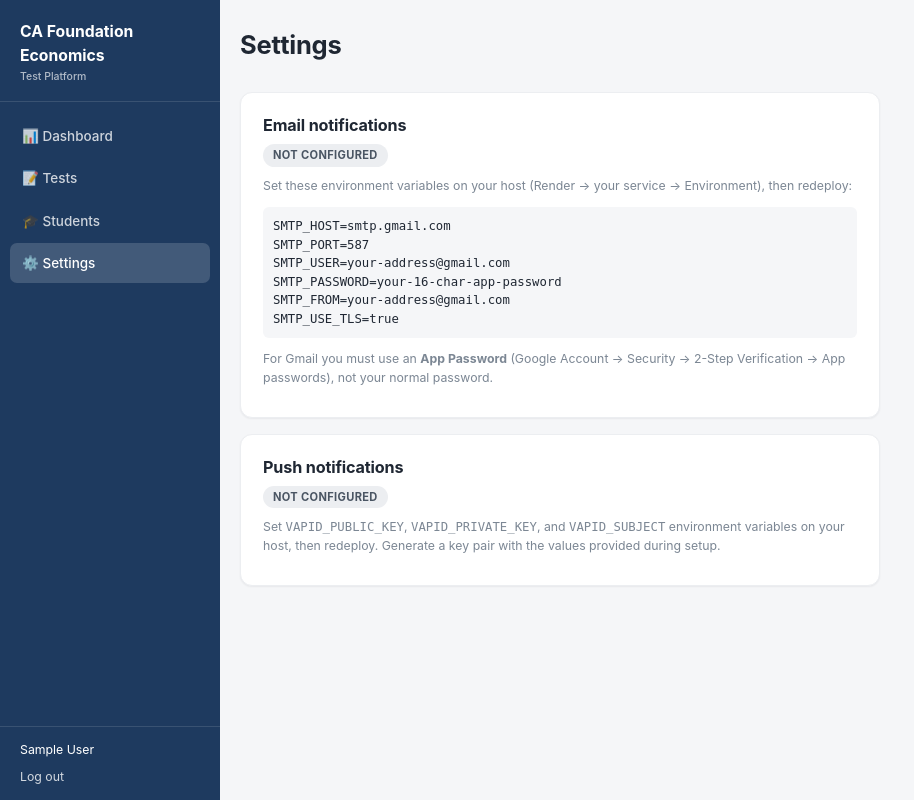
After one commit to vkladdagst/ca-foundation-economics-test-platform, a Flask app: page /teacher/settings in a window 1280 px wide. The commit adds this page. Shown: the whole page, without its empty margins (0-914 px from the left). Run offline with Flask 3, Linux system fonts and the light colour scheme; the visitor is signed in with stand-in values (Sample User, id 1); data comes from the database, SQL or seed files in the repository; data that the repository does not hold is empty.

Commit message:
Add Web Push notifications and a teacher Settings page
Push: VAPID-based web push via pywebpush. New PushSubscription model
(spans both user types), /push/subscribe + /push/unsubscribe endpoints,
service-worker push + notificationclick handlers, and an "Enable
notifications" button on the student portal, teacher dashboard, and
Settings. Triggers mirror email — new test published pushes students,
a submission pushes the teacher, reminders push non-attempters. Dead
or malformed subscriptions are pruned automatically. All no-ops when
VAPID_* env vars are unset.

Settings page: shows email/push config status and a "Send test email"
button so SMTP setup can be verified without publishing a test.

Also: load a local .env via python-dotenv (no-op in production), and
route logged-in students hitting "/" to their portal.

```diff
--- a/app/__init__.py
+++ b/app/__init__.py
@@ -38,11 +38,17 @@ def create_app(config_class=Config):
     from app.student_auth import student_auth_bp
     from app.teacher.routes import teacher_bp
     from app.student.routes import student_bp
+    from app.push_routes import push_bp
 
     app.register_blueprint(auth_bp)
     app.register_blueprint(student_auth_bp)
     app.register_blueprint(teacher_bp, url_prefix="/teacher")
     app.register_blueprint(student_bp, url_prefix="/test")
+    app.register_blueprint(push_bp)
+
+    @app.context_processor
+    def inject_push_config():
+        return {"vapid_public_key": app.config.get("VAPID_PUBLIC_KEY", "")}
 
     @app.route("/")
     def index():
--- a/app/teacher/routes.py
+++ b/app/teacher/routes.py
@@ -10,8 +10,8 @@ from werkzeug.utils import secure_filename
 
 from app.decorators import teacher_required
 from app.extensions import db
-from app.models import Test, Question, Submission, Response, Student
-from app.utils import excel_io, mail
+from app.models import Test, Question, Submission, Response, Student, PushSubscription
+from app.utils import excel_io, mail, push
 from app.utils.grading import test_statistics, question_statistics, compute_ranks, recalculate_test
 
 teacher_bp = Blueprint("teacher", __name__, template_folder="../../templates/teacher")
@@ -186,8 +186,10 @@ def test_publish(test_id):
     test.status = "active"
     db.session.commit()
 
+    link = url_for("student.entry", code=test.access_code, _external=True)
+    notes = []
+
     if mail.mail_configured():
-        link = url_for("student.entry", code=test.access_code, _external=True)
         students = [(s.email, s.name) for s in current_user.students]
 
         def body(name):
@@ -200,11 +202,18 @@ def test_publish(test_id):
                 f"— {current_user.name}"
             )
 
-        sent, skipped = mail.send_bulk(students, f"New test published: {test.title}", body)
-        flash(f"Test published. Notified {sent} student(s) by email.", "success")
-    else:
-        flash("Test published. Share the link/code with students.", "success")
+        sent, _ = mail.send_bulk(students, f"New test published: {test.title}", body)
+        notes.append(f"emailed {sent}")
 
+    pushed = push.notify_students_of_teacher(
+        current_user, "New test published",
+        f"{test.title} — {test.total_questions} questions", link,
+    )
+    if pushed:
+        notes.append(f"push to {pushed}")
+
+    suffix = f" Notified students ({', '.join(notes)})." if notes else " Share the link/code with students."
+    flash("Test published." + suffix, "success")
     return redirect(url_for("teacher.tests_list"))
 
 
@@ -540,26 +549,36 @@ def analytics(test_id):
 def remind_non_attempters(test_id):
     test = get_owned_test(test_id)
 
-    if not mail.mail_configured():
-        flash("Email is not configured yet — see .env.example (SMTP_* settings).", "error")
+    if not mail.mail_configured() and not push.push_configured():
+        flash("Neither email nor push notifications are configured yet — see Settings.", "error")
         return redirect(url_for("teacher.results", test_id=test.id))
 
     attempted_ids = {s.student_id for s in test.submissions.filter_by(status="submitted") if s.student_id}
     non_attempters = [s for s in current_user.students if s.id not in attempted_ids]
 
     link = url_for("student.entry", code=test.access_code, _external=True)
+    notes = []
 
-    def body(name):
-        return (
-            f"Hi {name},\n\n"
-            f"This is a reminder that you haven't yet attempted: {test.title}\n\n"
-            f"Log in and start here: {link}\n\n"
-            f"— {current_user.name}"
-        )
+    if mail.mail_configured():
+        def body(name):
+            return (
+                f"Hi {name},\n\n"
+                f"This is a reminder that you haven't yet attempted: {test.title}\n\n"
+                f"Log in and start here: {link}\n\n"
+                f"— {current_user.name}"
+            )
 
-    recipients = [(s.email, s.name) for s in non_attempters]
-    sent, skipped = mail.send_bulk(recipients, f"Reminder: {test.title}", body)
-    flash(f"Reminder sent to {sent} student(s) ({len(non_attempters)} had not attempted; {skipped} had no email on file or failed to send).", "success")
+        recipients = [(s.email, s.name) for s in non_attempters]
+        sent, skipped = mail.send_bulk(recipients, f"Reminder: {test.title}", body)
+        notes.append(f"emailed {sent} (of {len(non_attempters)}; {skipped} had no email / failed)")
+
+    pushed = push.notify_specific_students(
+        non_attempters, "Test reminder", f"You haven't attempted: {test.title}", link,
+    )
+    if pushed:
+        notes.append(f"push to {pushed}")
+
+    flash("Reminder sent — " + "; ".join(notes) + ".", "success")
     return redirect(url_for("teacher.results", test_id=test.id))
 
 
@@ -721,3 +740,41 @@ def roster_credentials_export():
         buf, as_attachment=True, download_name="student_logins.xlsx",
         mimetype="application/vnd.openxmlformats-officedocument.spreadsheetml.sheet",
     )
+
+
+# ------------------------------------------------------------------ settings
+
+@teacher_bp.route("/settings")
+@teacher_required
+def settings():
+    device_count = PushSubscription.query.filter_by(
+        owner_type="teacher", owner_id=current_user.id
+    ).count()
+    return render_template(
+        "teacher/settings.html",
+        email_configured=mail.mail_configured(),
+        push_configured=push.push_configured(),
+        push_device_count=device_count,
+    )
+
+
+@teacher_bp.route("/settings/test-email", methods=["POST"])
+@teacher_required
+def settings_test_email():
+    if not mail.mail_configured():
+        flash("Email is not configured. Set the SMTP_* environment variables first.", "error")
+        return redirect(url_for("teacher.settings"))
+    if not current_user.email:
+        flash("Your account has no email address on file.", "error")
+        return redirect(url_for("teacher.settings"))
+
+    ok = mail.send_email(
+        current_user.email,
+        "Test email — CA Foundation Economics Test Platform",
+        "This is a test email. If you received it, email notifications are working correctly.",
+    )
+    if ok:
+        flash(f"Test email sent to {current_user.email}. Check your inbox (and spam folder).", "success")
+    else:
+        flash("Could not send the test email — check the SMTP settings and the server logs.", "error")
+    return redirect(url_for("teacher.settings"))
--- a/requirements.txt
+++ b/requirements.txt
@@ -7,3 +7,4 @@ waitress==3.0.2
 python-dotenv==1.2.2
 gunicorn==23.0.0
 pg8000==1.31.2
+pywebpush==2.5.0
--- /dev/null
+++ b/static/js/push.js
@@ -0,0 +1,124 @@
+(function () {
+  "use strict";
+
+  var btn = document.querySelector("[data-push-button]");
+  if (!btn) return;
+
+  var csrf = document.querySelector('meta[name="csrf-token"]').content;
+  var vapidKey = btn.getAttribute("data-vapid-key") || "";
+
+  var supported =
+    "serviceWorker" in navigator &&
+    "PushManager" in window &&
+    "Notification" in window;
+
+  if (!supported || !vapidKey) {
+    btn.textContent = "Notifications not supported on this browser";
+    btn.disabled = true;
+    return;
+  }
+
+  function urlBase64ToUint8Array(base64String) {
+    var padding = "=".repeat((4 - (base64String.length % 4)) % 4);
+    var base64 = (base64String + padding).replace(/-/g, "+").replace(/_/g, "/");
+    var raw = atob(base64);
+    var out = new Uint8Array(raw.length);
+    for (var i = 0; i < raw.length; ++i) out[i] = raw.charCodeAt(i);
+    return out;
+  }
+
+  function post(url, body) {
+    return fetch(url, {
+      method: "POST",
+      headers: { "Content-Type": "application/json", "X-CSRFToken": csrf },
+      body: JSON.stringify(body),
+    });
+  }
+
+  function setState(state) {
+    // state: "on" | "off" | "blocked" | "working"
+    btn.dataset.state = state;
+    if (state === "on") {
+      btn.textContent = "🔔 Notifications on — tap to turn off";
+      btn.disabled = false;
+    } else if (state === "blocked") {
+      btn.textContent = "Notifications blocked in browser settings";
+      btn.disabled = true;
+    } else if (state === "working") {
+      btn.textContent = "Working…";
+      btn.disabled = true;
+    } else {
+      btn.textContent = "🔔 Enable notifications";
+      btn.disabled = false;
+    }
+  }
+
+  function refresh() {
+    if (Notification.permission === "denied") return setState("blocked");
+    navigator.serviceWorker.ready
+      .then(function (reg) {
+        return reg.pushManager.getSubscription();
+      })
+      .then(function (sub) {
+        setState(sub ? "on" : "off");
+      })
+      .catch(function () {
+        setState("off");
+      });
+  }
+
+  function enable() {
+    setState("working");
+    Notification.requestPermission().then(function (perm) {
+      if (perm !== "granted") {
+        refresh();
+        return;
+      }
+      navigator.serviceWorker.ready
+        .then(function (reg) {
+          return reg.pushManager.subscribe({
+            userVisibleOnly: true,
+            applicationServerKey: urlBase64ToUint8Array(vapidKey),
+          });
+        })
+        .then(function (sub) {
+          return post("/push/subscribe", sub.toJSON());
+        })
+        .then(function () {
+          setState("on");
+        })
+        .catch(function (err) {
+          console.warn("Push enable failed:", err);
+          setState("off");
+        });
+    });
+  }
+
+  function disable() {
+    setState("working");
+    navigator.serviceWorker.ready
+      .then(function (reg) {
+        return reg.pushManager.getSubscription();
+      })
+      .then(function (sub) {
+        if (!sub) return;
+        var endpoint = sub.endpoint;
+        return sub.unsubscribe().then(function () {
+          return post("/push/unsubscribe", { endpoint: endpoint });
+        });
+      })
+      .then(function () {
+        setState("off");
+      })
+      .catch(function () {
+        refresh();
+      });
+  }
+
+  btn.addEventListener("click", function () {
+    if (btn.dataset.state === "on") disable();
+    else enable();
+  });
+
+  refresh();
+})();
--- a/templates/teacher/_layout.html
+++ b/templates/teacher/_layout.html
@@ -8,6 +8,7 @@
       <option value="{{ url_for('teacher.dashboard') }}">Dashboard</option>
       <option value="{{ url_for('teacher.tests_list') }}">Tests</option>
       <option value="{{ url_for('teacher.roster') }}">Students</option>
+      <option value="{{ url_for('teacher.settings') }}">Settings</option>
       <option value="{{ url_for('auth.logout') }}">Logout</option>
     </select>
   </div>
@@ -19,6 +20,7 @@
       <a href="{{ url_for('teacher.dashboard') }}" class="{{ 'active' if active=='dashboard' }}">📊 Dashboard</a>
       <a href="{{ url_for('teacher.tests_list') }}" class="{{ 'active' if active=='tests' }}">📝 Tests</a>
       <a href="{{ url_for('teacher.roster') }}" class="{{ 'active' if active=='students' }}">🎓 Students</a>
+      <a href="{{ url_for('teacher.settings') }}" class="{{ 'active' if active=='settings' }}">⚙️ Settings</a>
     </nav>
     <div class="sidebar-footer">
       <div class="mb-8">{{ current_user.name }}</div>
--- /dev/null
+++ b/templates/teacher/settings.html
@@ -0,0 +1,44 @@
+{% extends "teacher/_layout.html" %}
+{% set active = 'settings' %}
+{% block title %}Settings{% endblock %}
+{% block teacher_body %}
+<div class="page-header"><h1>Settings</h1></div>
+
+<div class="card card-pad mb-16" style="max-width:640px;">
+  <h3>Email notifications</h3>
+  {% if email_configured %}
+    <p class="small"><span class="badge badge-active">Configured</span> Emails are sent for new tests, submissions, and reminders.</p>
+    <form method="post" action="{{ url_for('teacher.settings_test_email') }}">
+      <input type="hidden" name="csrf_token" value="{{ csrf_token() }}">
+      <button class="btn btn-sm" type="submit">Send a test email to {{ current_user.email }}</button>
+    </form>
+  {% else %}
+    <p class="small"><span class="badge badge-draft">Not configured</span></p>
+    <p class="small muted">Set these environment variables on your host (Render → your service → Environment), then redeploy:</p>
+    <pre class="small" style="background:var(--grey-50);padding:10px;border-radius:6px;overflow-x:auto;">SMTP_HOST=smtp.gmail.com
+SMTP_PORT=587
+SMTP_USER=your-address@gmail.com
+SMTP_PASSWORD=your-16-char-app-password
+SMTP_FROM=your-address@gmail.com
+SMTP_USE_TLS=true</pre>
+    <p class="small muted">For Gmail you must use an <strong>App Password</strong> (Google Account → Security → 2-Step Verification → App passwords), not your normal password.</p>
+  {% endif %}
+</div>
+
+<div class="card card-pad" style="max-width:640px;">
+  <h3>Push notifications</h3>
+  {% if push_configured %}
+    <p class="small"><span class="badge badge-active">Configured</span> Students can enable "new test" alerts from their portal; you can enable "new submission" alerts from your Dashboard.</p>
+    <p class="small muted">This device: {{ push_device_count }} notification subscription(s) registered for your account.</p>
+    {% if vapid_public_key %}
+    <button class="btn btn-sm" data-push-button data-vapid-key="{{ vapid_public_key }}">🔔 Enable notifications on this device</button>
+    {% endif %}
+  {% else %}
+    <p class="small"><span class="badge badge-draft">Not configured</span></p>
+    <p class="small muted">Set <code>VAPID_PUBLIC_KEY</code>, <code>VAPID_PRIVATE_KEY</code>, and <code>VAPID_SUBJECT</code> environment variables on your host, then redeploy. Generate a key pair with the values provided during setup.</p>
+  {% endif %}
+</div>
+{% endblock %}
+{% block extra_scripts %}
+<script src="{{ url_for('static', filename='js/push.js') }}"></script>
+{% endblock %}
```
Also changed, not shown: app/models.py (+19 -0 lines), app/push_routes.py (added, +54 -0 lines), app/student/routes.py (+7 -1 lines), app/utils/push.py (added, +94 -0 lines), config.py (+11 -0 lines), static/sw.js (+32 -1 lines), templates/student/portal.html (+10 -0 lines), templates/teacher/dashboard.html (+10 -0 lines), README.md, 1 other file.
